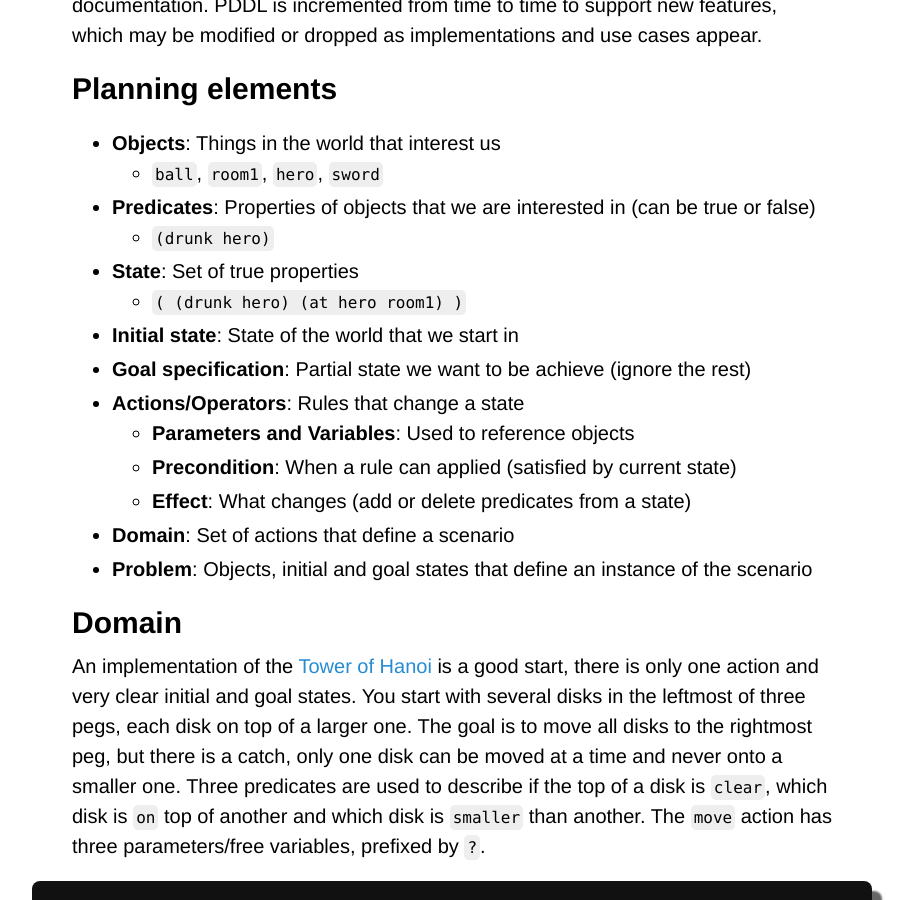
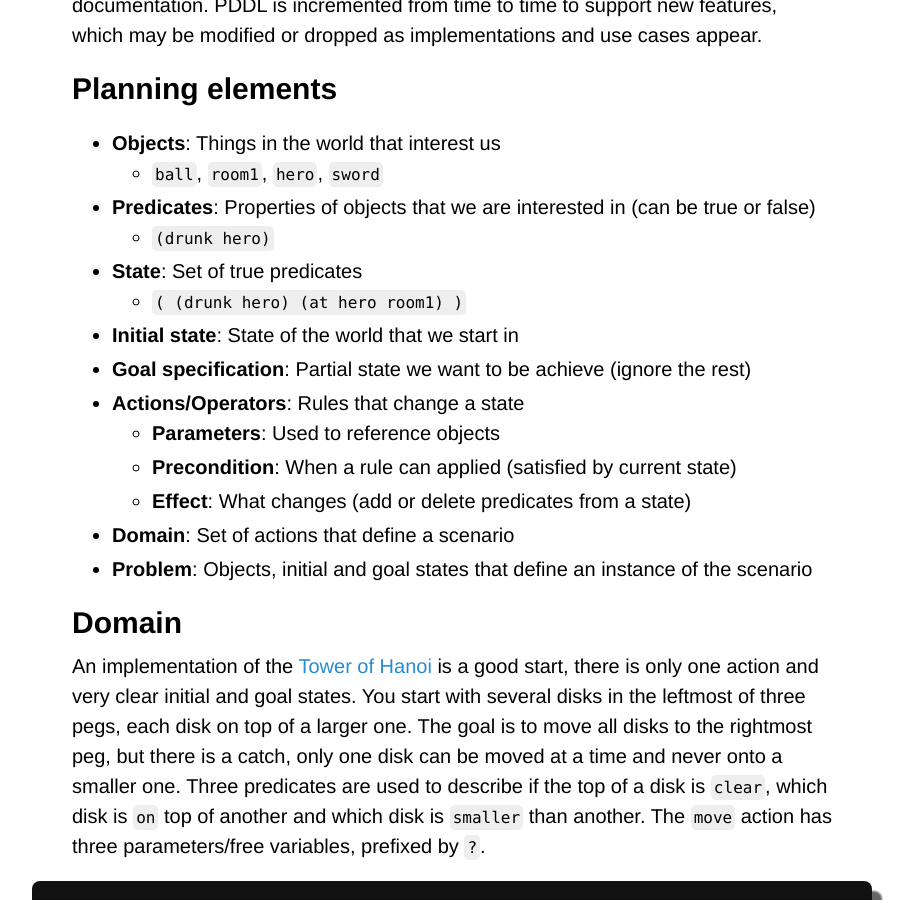
Before and after one commit to Maumagnaguagno/maumagnaguagno.github.io, a Jekyll site: the page built from pddl.md, in a window 1280 px wide and 900 px high, scrolled down 540 px. Shown: the whole window, without its empty margins (188-1102 px from the left). Built offline with Jekyll 4.4.1, drawn with Linux system fonts in a browser that asks for light colours; our own code applies the rules of GitHub Pages for plain Markdown files.

Commit message:
Improve PDDL Planning elements section

```diff
--- a/pddl.md
+++ b/pddl.md
@@ -21,12 +21,12 @@ PDDL is incremented from time to time to support new features, which may be modi
   - ``ball``, ``room1``, ``hero``, ``sword``
 - **Predicates**: Properties of objects that we are interested in (can be true or false)
   - ``(drunk hero)``
-- **State**: Set of true properties
+- **State**: Set of true predicates
   - ``( (drunk hero) (at hero room1) )``
 - **Initial state**: State of the world that we start in
 - **Goal specification**: Partial state we want to be achieve (ignore the rest)
 - **Actions/Operators**: Rules that change a state
-  - **Parameters and Variables**: Used to reference objects
+  - **Parameters**: Used to reference objects
   - **Precondition**: When a rule can applied (satisfied by current state)
   - **Effect**: What changes (add or delete predicates from a state)
 - **Domain**: Set of actions that define a scenario
```
